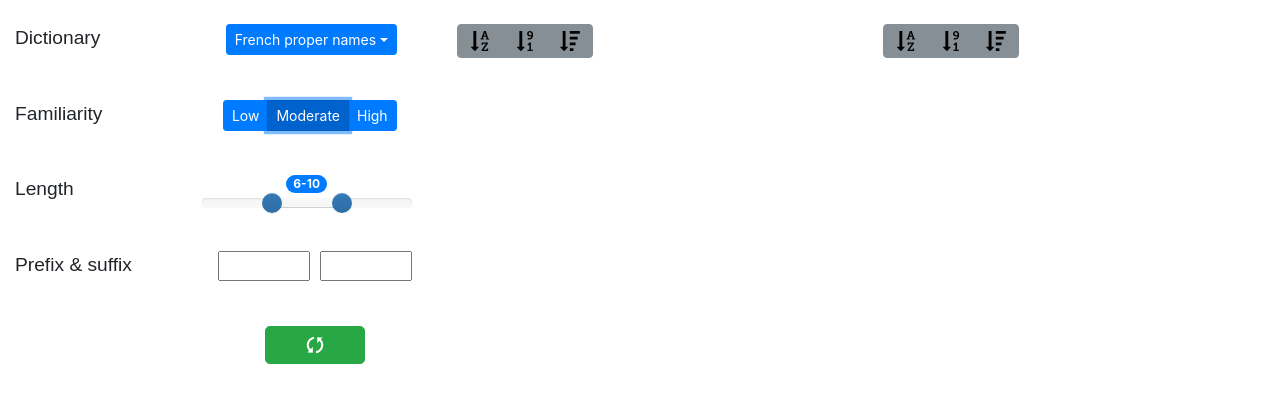
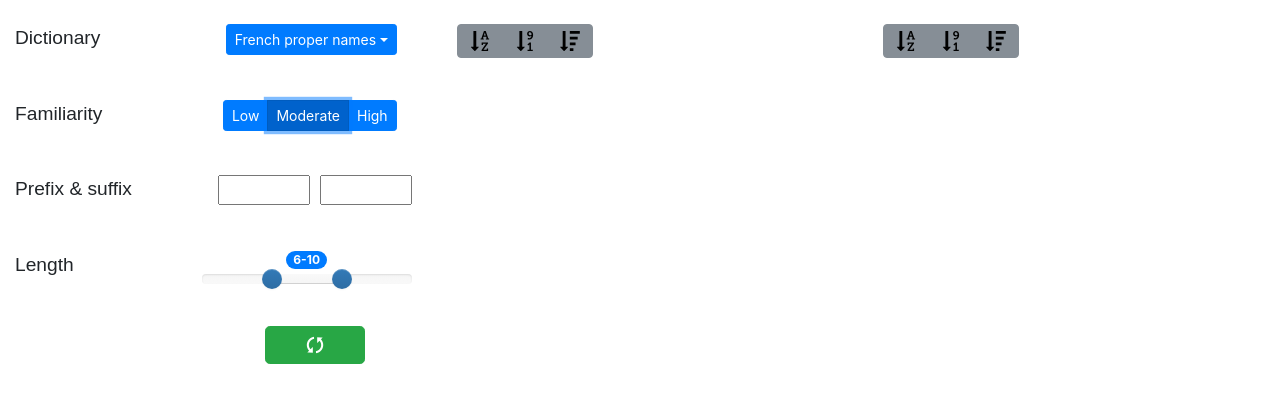
Before and after one commit to rbossy/declatis, a plain HTML site: page index.html in a window 1280 px wide. Shown: the part 79-482 px from the top of the page. Drawn offline with Linux system fonts and the light colour scheme; no server answers.

Commit message:
raised prefix and suffix in form

```diff
--- a/index.html
+++ b/index.html
@@ -70,15 +70,6 @@
 					</div>
 				</div>
 				<div class="row form-row">
-					<div class="col form-label">
-						Length
-					</div>
-					<div class="col text-center">
-						<span id="character-count-badge" class="badge badge-pill badge-primary">6-10</span>
-						<input id="character-count" type="text" class="span2" data-slider-min="2" data-slider-max="14" data-slider-step="1" data-slider-value="[6,10]" data-slider-ticks-snap-bounds="200" data-slider-id="character-count-slider"/>
-					</div>
-				</div>
-				<div class="row form-row">
 					<div class="col-6 form-label">
 						Prefix &amp; suffix
 					</div>
@@ -87,6 +78,15 @@
 					</div>
 					<div class="col-3">
 						<input id="suffix" type="text" style="width: 100%;" oninput="Settings.setSuffix()">
+					</div>
+				</div>
+				<div class="row form-row">
+					<div class="col form-label">
+						Length
+					</div>
+					<div class="col text-center">
+						<span id="character-count-badge" class="badge badge-pill badge-primary">6-10</span>
+						<input id="character-count" type="text" class="span2" data-slider-min="2" data-slider-max="14" data-slider-step="1" data-slider-value="[6,10]" data-slider-ticks-snap-bounds="200" data-slider-id="character-count-slider"/>
 					</div>
 				</div>
 				<div class="row form-row">
--- a/js/declatis/main.js
+++ b/js/declatis/main.js
@@ -257,6 +257,8 @@ $(document).ready(function() {
 	slider.on('slideStop', function() { var v = slider.data('slider').getValue(); Settings.setLength(v[0], v[1]); });
 	slider.on('change', function() { var v = slider.data('slider').getValue(); Action.setLengthDisplay(v[0], v[1]); });
 
+	$('#prefix').val(''); // fix firefox bug
+
 	var dicts = $('#dictionaries');
 	for (var d of Dictionary.PRESETS) {
 		dicts.append('<a class="dropdown-item" href="#" onclick="Settings.setDictionary(\'' + d.name + '\')">' + d.name + '</a>');
```
